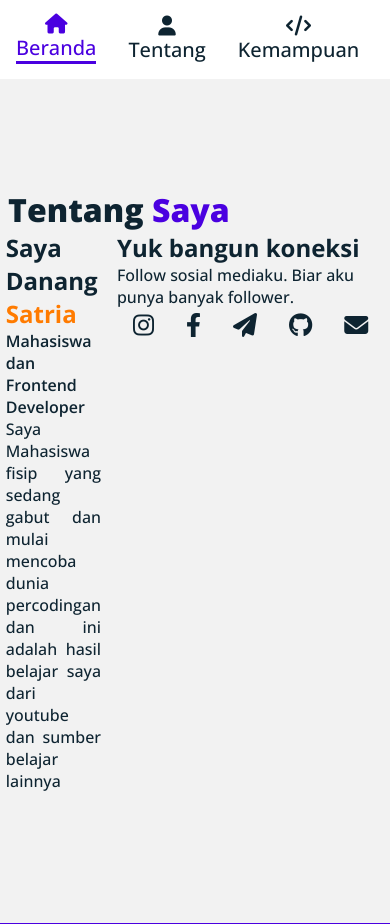
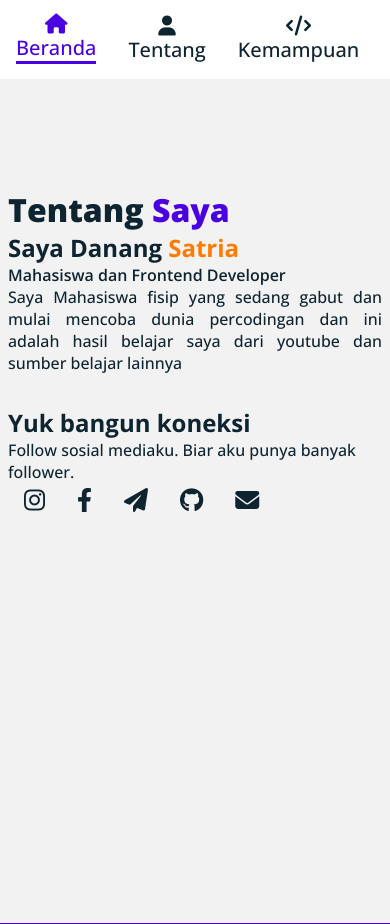
Before and after one commit to nangzzz/nangzzz.github.io, a PHP site: page / in a window 390 px wide. Shown: the part 765-1689 px from the top of the page. Run offline with PHP 8.4, Linux system fonts and the light colour scheme; some libraries are stand-ins or nearby versions.

Commit message:
responsive update

```diff
--- a/assets/css/style.css
+++ b/assets/css/style.css
@@ -138,11 +138,10 @@ body{
     align-items: center;
     justify-content: left;
     width: 100%;
-  /* padding: 1rem; */
     margin-top: 12vh;
   }
 
-  .about .head-content h1{
+    .head-content h1{
       font-size: 2rem;
       font-weight: 800;
     }
@@ -190,15 +189,7 @@ body{
       flex-direction: column;
       align-items: flex-start;
       width: 100%;
-      margin-left: 1rem;
-    }
-
-      .bottom-content h1{
-
-      }
-
-      .bottom-content p{
-
+      padding-left: 5rem;
     }
 
       .bottom-content a{
@@ -218,11 +209,12 @@ body{
 
 /* Skill Section Start */
 .skill{
-  color: #ffffff;
-  background: #4a00e0;
   display: flex;
   flex-direction: column;
   align-items: center;
+  height: 100vh;
+  color: #ffffff;
+  background: #4a00e0;
   padding: 1rem;
 }
 
@@ -258,7 +250,7 @@ body{
     }
 
     .skill-container .icon-skill img{
-      width: 7rem;
+      width: 5rem;
     }
 /* Skill Section End */
 
@@ -346,8 +338,13 @@ body{
     padding: 0.5rem;
   }
 
-  .top-content .left-content img {
-    width: 100%;
+  .about .main-content{
+    display: flex;
+    flex-direction: column;
+  }
+
+    .main-content .bottom-content{
+      padding: 2rem 0 0 0;
     }
   /* Responsive About End */
 
```
Lines whose indentation alone changed are shown as unchanged.
